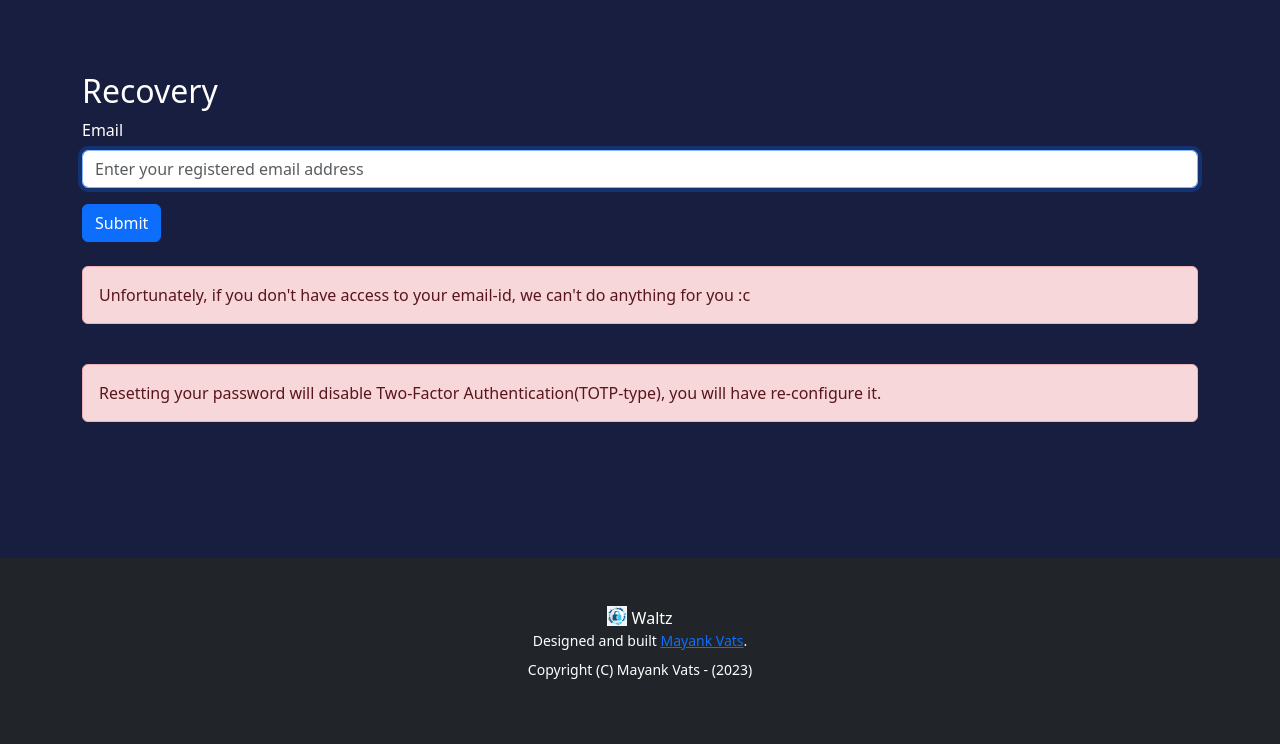
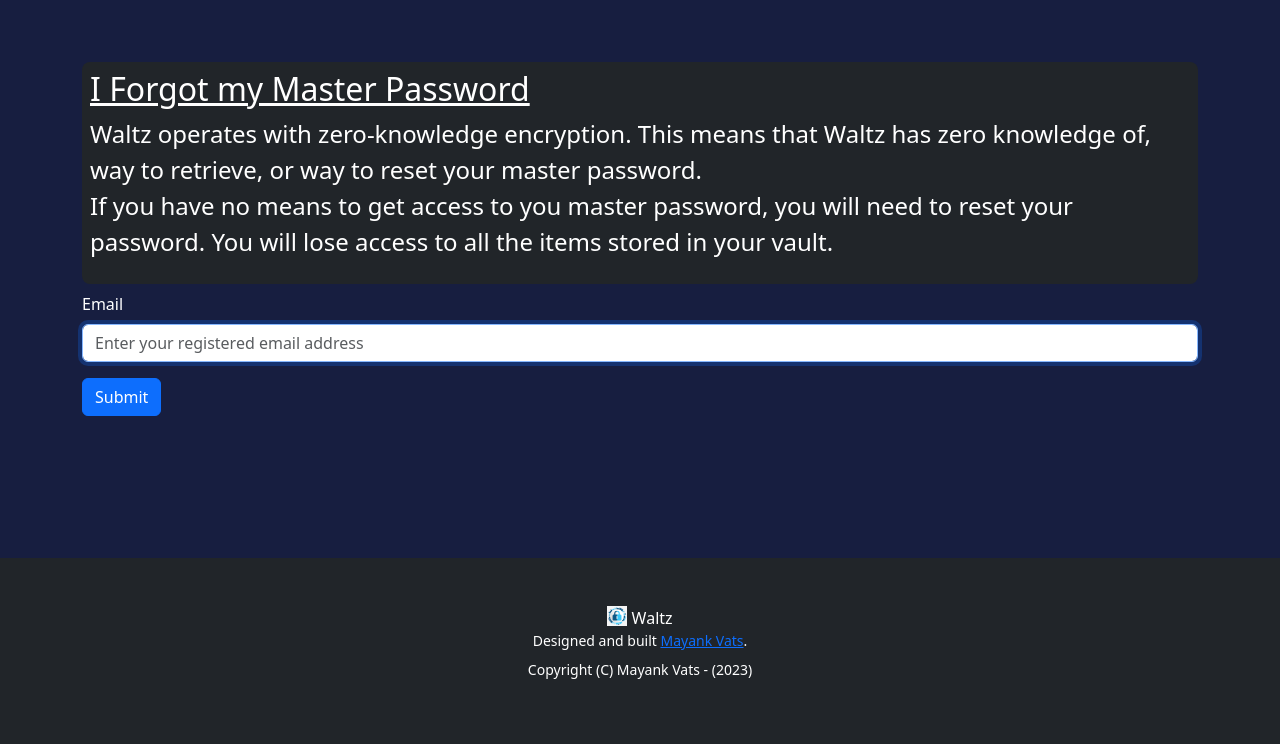
Before and after one commit to Theorist-Git/Waltz, a Flask app: page /forgot-pass in a window 1280 px wide. Shown: the part 56-800 px from the top of the page. Run offline with Flask 3, Linux system fonts and the light colour scheme; some libraries are stand-ins or nearby versions.

Commit message:
Resetting password will now purge the users vault of irretrievable records.
- Generate password function now also displays `copied` when a password is copied.
- Added warning for resetting password.

```diff
--- a/auth.py
+++ b/auth.py
@@ -514,6 +514,8 @@
     [III] pass_reset:
     Here the user POSTS a new password.
     Resetting password disables TOTP type 2FA.
+    It also purges the vault of any user passwords as
+    they're now irretrievable.
 
     :return: renders template 'pass-reset.html'
     """
@@ -523,6 +525,7 @@
             check_password = request.form['C-PASSWORD']
             if password_police.check_password_hash(PASSWORD, check_password):
                 user = User.query.filter_by(email=session['EMAIL']).first()
+                Passwords.query.filter_by(user_id=user.id).delete()
                 user.master_password = PASSWORD
                 if user.two_FA_type == "TOTP":
                     user.two_FA = 0
@@ -531,7 +534,7 @@
                 db.session.commit()
                 del session['referred_from_forgot_pass']
                 flash('Password changed successfully!', category='success')
-                return redirect(url_for('auth.secrets'))
+                return redirect(url_for('auth.login'))
             else:
                 flash("The passwords don't match", category='error')
     else:
--- a/templates/auth_templates/forgot-pass.html
+++ b/templates/auth_templates/forgot-pass.html
@@ -2,7 +2,17 @@
 {% block content %}
 
 <div class="container my-3">
-    <h2>Recovery</h2>
+    <div class="p-2 bg-dark rounded-3 my-2" style="position: relative;">
+        <h2><u>I Forgot my Master Password</u></h2>
+        <p class="fs-4">
+
+            Waltz operates with zero-knowledge encryption.
+            This means that Waltz has zero knowledge of, way to retrieve, or way to reset your master password.
+            <br>
+            If you have no means to get access to you master password, you will need to reset your password. You will
+            lose access to all the items stored in your vault.
+        </p>
+    </div>
     <form action="/forgot-pass" method="POST">
         <div class="form-group mb-3">
             <label for="EMAIL" class="form-label">Email</label>
@@ -14,13 +24,6 @@
         <input type="hidden" name="csrf_token" value="{{ csrf_token() }}" />
     </form>
     <br />
-    <div class="alert alert-danger" role="alert">
-        Unfortunately, if you don't have access to your email-id, we can't do anything for you :c
-    </div>
-    <br />
-    <div class="alert alert-danger" role="alert">
-        Resetting your password will disable Two-Factor Authentication(TOTP-type), you will have re-configure it.
-    </div>
 
     <!-- JINJA to display flashed messages -->
 	<div class="my-3">
```
Also changed, not shown: templates/vault_templates/vault.html (+9 -6 lines).
